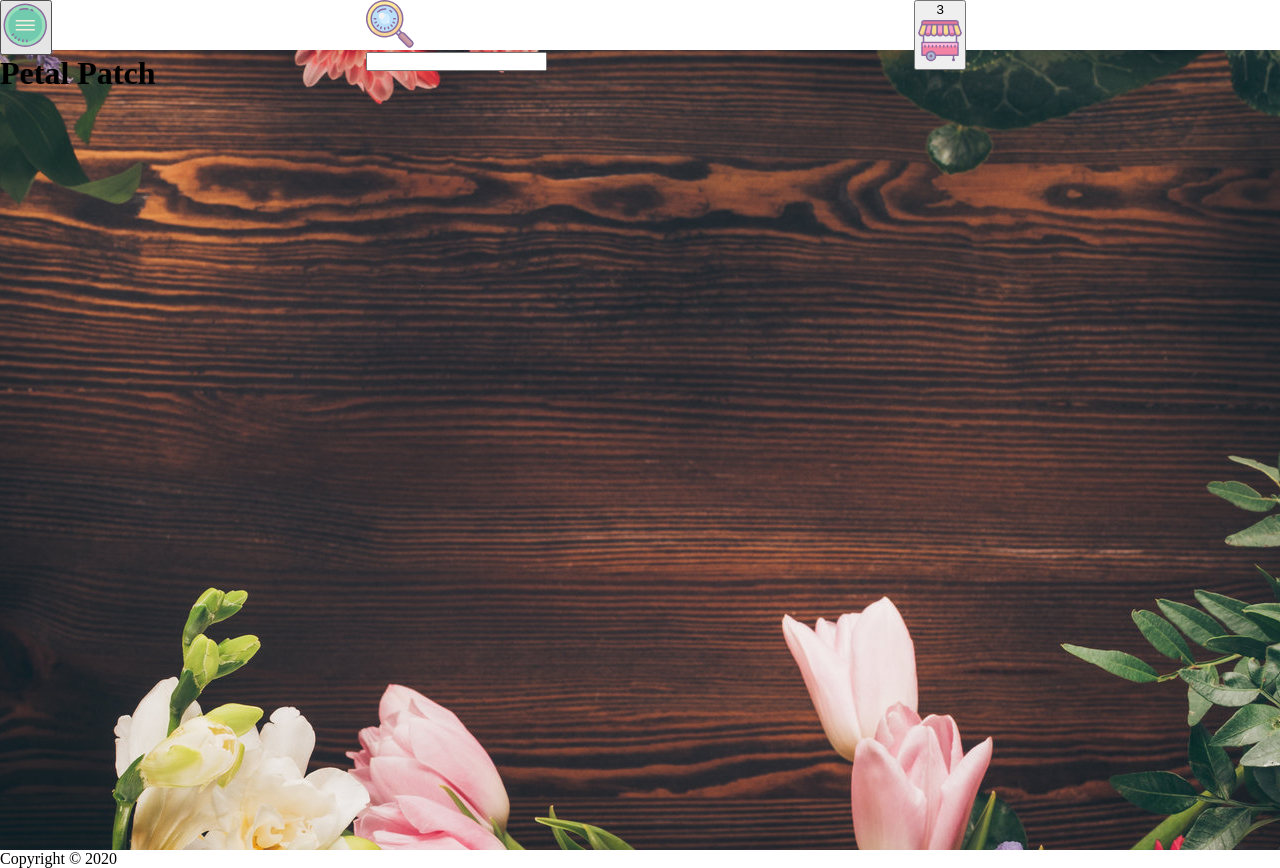
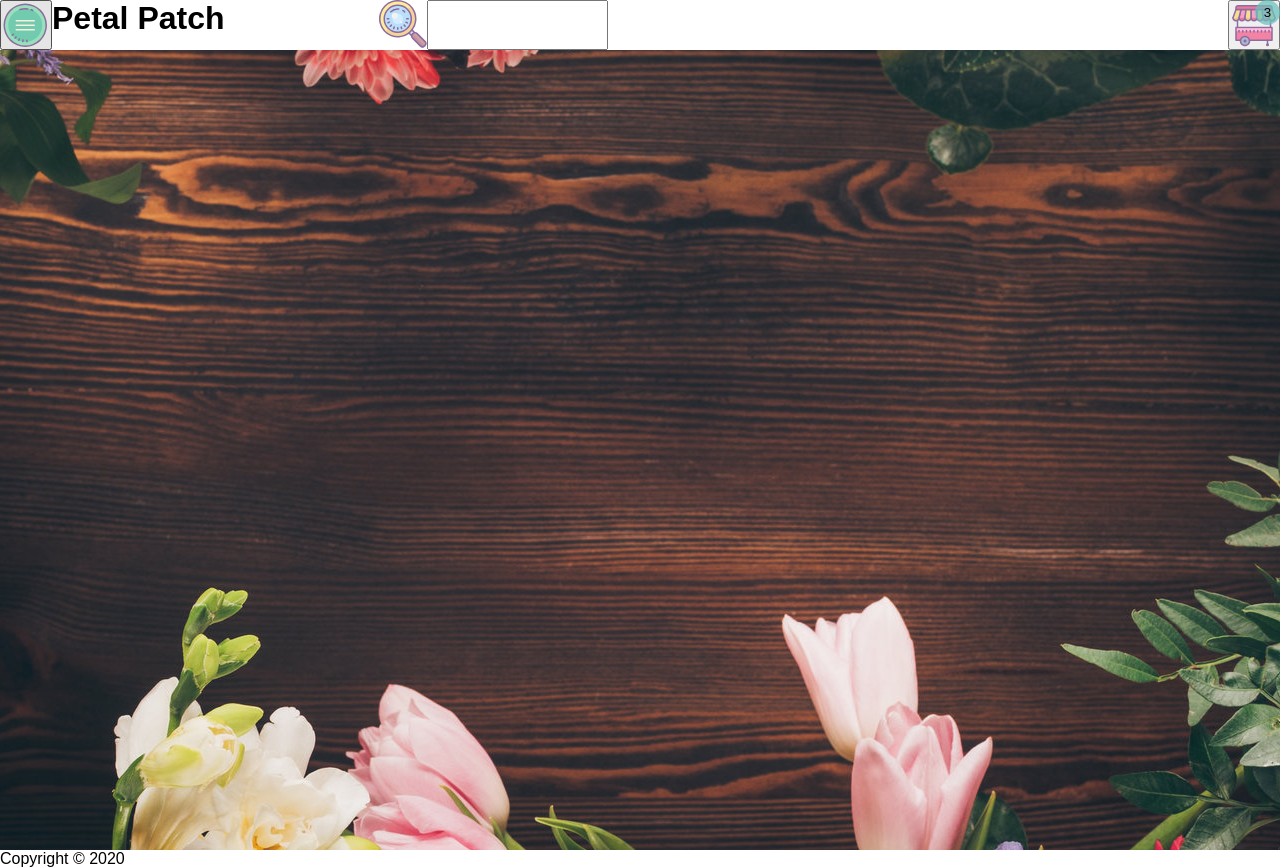
Before and after one commit to Frozies/petalpatchOld, a React (Create React App) app: page / in a window 1280 px wide. Built offline with nearby package versions, Linux system fonts and the light colour scheme.

Commit message:
Navbar is laid out Added shopping card with number in cart search bar DOES NOT fill space need to change colors, fonts, and remove button outlines.

```diff
--- a/src/Components/Navbar.js
+++ b/src/Components/Navbar.js
@@ -19,19 +19,19 @@ function Navbar(){
 
            <div className={"nav-search"}>
                <MagnifyIcon/>
-               <div/>
-               <input/>
+               <div className={"nav-search-bar"}>
+                   <input type="text"/>
+               </div>
            </div>
 
            <div className={"nav-cart"}>
                <button type={"button"}>
-                   <div>
+                   <ShoppingCart/>
+                   <div className={"nav-cart-amount"}>
                        3
                    </div>
-                   <ShoppingCart/>
                </button>
            </div>
-
        </header>
     )
 }
--- a/src/scss/style.css
+++ b/src/scss/style.css
@@ -2,24 +2,43 @@
   box-sizing: border-box;
   margin: 0;
   padding: 0;
+  font-family: Arial, Helvetica, sans-serif;
 }
 
-.nav {
+.nav, .nav-cart, .nav-search, .nav-menu {
   height: 50px;
   display: flex;
-  justify-content: space-between;
 }
 .nav-menu {
   flex: 2;
   order: 1;
 }
 .nav-search {
+  order: 2;
+  width: 100%;
+  margin-left: 30px;
+  margin-right: 30px;
   flex: 3;
-  order: 2;
+}
+.nav-search-bar {
+  display: flex;
+  flex: 1;
 }
 .nav-cart {
   flex: 2;
   order: 3;
+  justify-content: flex-end;
+  align-content: flex-end;
+}
+.nav-cart-amount {
+  height: 25px;
+  width: 25px;
+  background-color: rgba(108, 194, 189, 0.75);
+  border-radius: 50%;
+  padding: 5px;
+  position: absolute;
+  right: 0;
+  top: 0;
 }
 
 /*# sourceMappingURL=style.css.map */
--- a/src/scss/style.scss
+++ b/src/scss/style.scss
@@ -4,25 +4,52 @@
   box-sizing: border-box;
   margin: 0;
   padding: 0;
+  font-family: $font-stack;
 }
 
 .nav {
   height: 50px;
   display: flex;
-  justify-content: space-between;
 
   &-menu {
+    @extend .nav;
     flex: 2;
     order: 1;
   }
 
   &-search {
+    @extend .nav;
+    order: 2;
+    width: 100%;
+    margin-left: 30px;
+    margin-right: 30px;
     flex: 3;
-    order: 2;
+
+    &-bar {
+      display: flex;
+      flex: 1;
+
+      //TODO: fill space properly
+    }
   }
 
   &-cart {
+    @extend .nav;
     flex: 2;
     order: 3;
+    justify-content: flex-end;
+    align-content: flex-end;
+
+
+    &-amount {
+      height: 25px;
+      width: 25px;
+      background-color: transparentize($sunset-teal, 0.25);
+      border-radius: 50%;
+      padding: 5px;
+      position: absolute;
+      right: 0;
+      top: 0;
+    }
   }
 }
```
Also changed, not shown: 1 other file (tests, documents, lock files or other folders).
